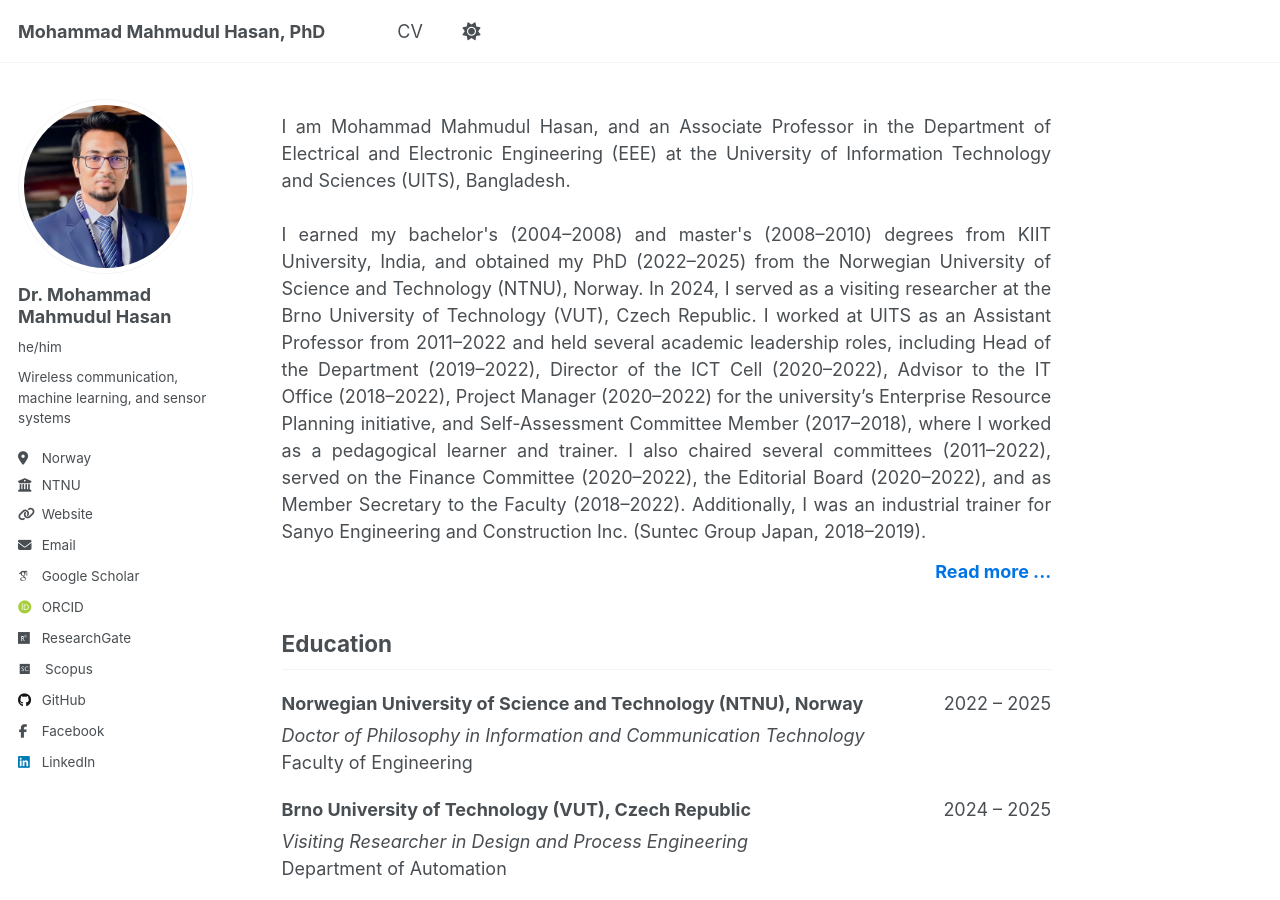
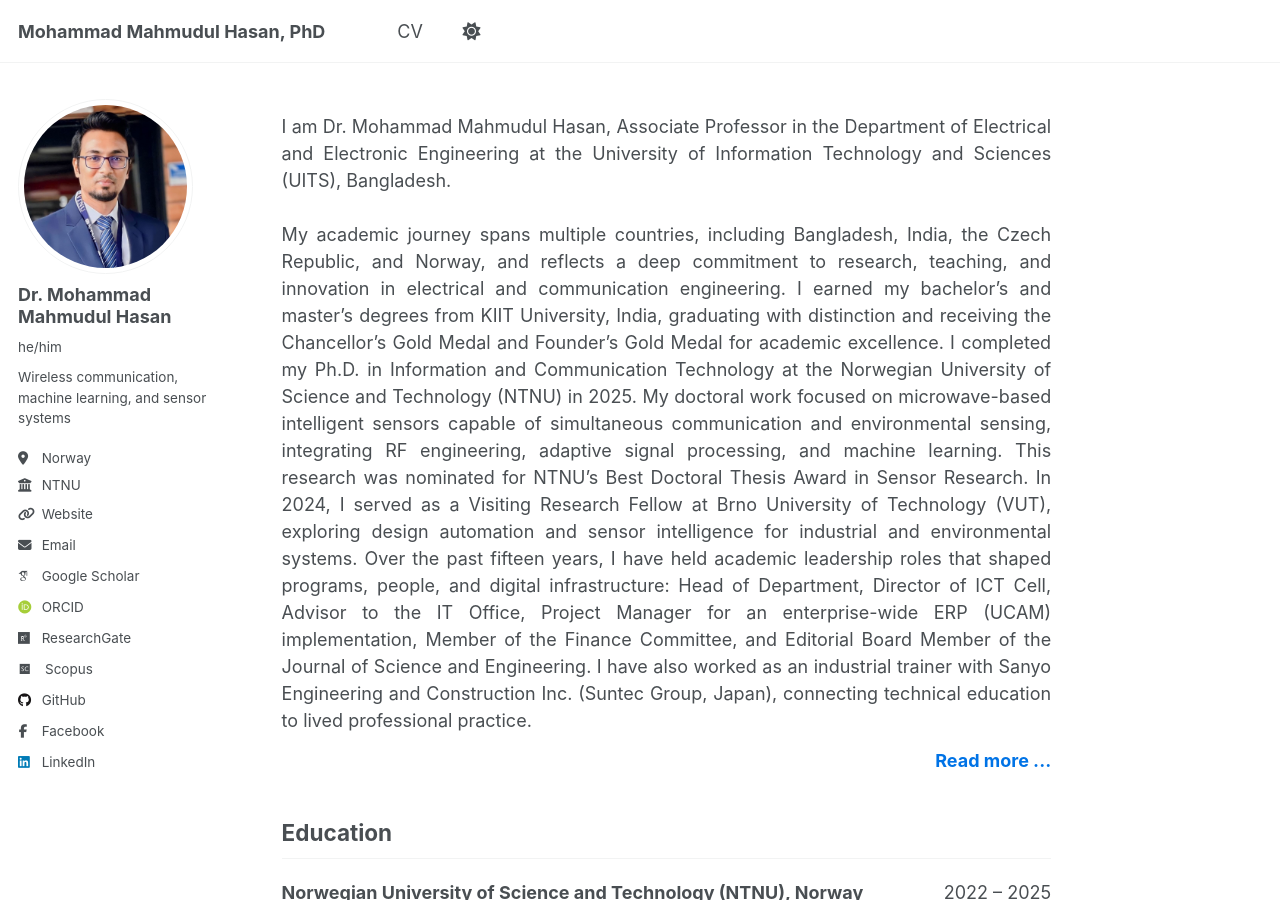
Before and after one commit to dearmahmud/dearmahmud.github.io, a Jekyll site: the page built from _pages/about.md, in a window 1280 px wide and 900 px high. Built offline with Jekyll 4.4.1, drawn with Linux system fonts in a browser that asks for light colours; some web fonts are replaced; part of the change alters nothing that is shown.

Commit message:
Update about.md

```diff
--- a/_pages/about.md
+++ b/_pages/about.md
@@ -8,9 +8,10 @@ redirect_from:
 ---
 
 <p style="text-align: justify;">
-I am Mohammad Mahmudul Hasan, and an Associate Professor in the Department of Electrical and Electronic Engineering (EEE) at the University of Information Technology and Sciences (UITS), Bangladesh. <br><br>
+I am Dr. Mohammad Mahmudul Hasan, Associate Professor in the Department of Electrical and Electronic Engineering at the University of Information Technology and Sciences (UITS), Bangladesh. <br><br>
 
-I earned my bachelor's (2004–2008) and master's (2008–2010) degrees from KIIT University, India, and obtained my PhD (2022–2025) from the Norwegian University of Science and Technology (NTNU), Norway. In 2024, I served as a visiting researcher at the Brno University of Technology (VUT), Czech Republic. I worked at UITS as an Assistant Professor from 2011–2022 and held several academic leadership roles, including Head of the Department (2019–2022), Director of the ICT Cell (2020–2022), Advisor to the IT Office (2018–2022), Project Manager (2020–2022) for the university’s Enterprise Resource Planning initiative, and Self-Assessment Committee Member (2017–2018), where I worked as a pedagogical learner and trainer. I also chaired several committees (2011–2022), served on the Finance Committee (2020–2022), the Editorial Board (2020–2022), and as Member Secretary to the Faculty (2018–2022). Additionally, I was an industrial trainer for Sanyo Engineering and Construction Inc. (Suntec Group Japan, 2018–2019).
+My academic journey spans multiple countries, including Bangladesh, India, the Czech Republic, and Norway, and reflects a deep commitment to research, teaching, and innovation in electrical and communication engineering. I earned my bachelor’s and master’s degrees from KIIT University, India, graduating with distinction and receiving the Chancellor’s Gold Medal and Founder’s Gold Medal for academic excellence. I completed my Ph.D. in Information and Communication Technology at the Norwegian University of Science and Technology (NTNU) in 2025. My doctoral work focused on microwave-based intelligent sensors capable of simultaneous communication and environmental sensing, integrating RF engineering, adaptive signal processing, and machine learning. This research was nominated for NTNU’s Best Doctoral Thesis Award in Sensor Research. In 2024, I served as a Visiting Research Fellow at Brno University of Technology (VUT), exploring design automation and sensor intelligence for industrial and environmental systems.
+Over the past fifteen years, I have held academic leadership roles that shaped programs, people, and digital infrastructure: Head of Department, Director of ICT Cell, Advisor to the IT Office, Project Manager for an enterprise-wide ERP (UCAM) implementation, Member of the Finance Committee, and Editorial Board Member of the Journal of Science and Engineering. I have also worked as an industrial trainer with Sanyo Engineering and Construction Inc. (Suntec Group, Japan), connecting technical education to lived professional practice.
 
 </p>
 
@@ -22,32 +23,30 @@ I earned my bachelor's (2004–2008) and master's (2008–2010) degrees from KII
 
 <div id="read-more" markdown="1" style="display: none; text-align: justify;">
 
-## My Academic Journey
-My academic path began at KIIT University, where I built a strong foundation in communication engineering and earned the Chancellor’s Gold Medal and the Founder’s Gold Medal for academic excellence.
-My doctoral studies at NTNU further shaped my research vision—focusing on microwave-based intelligent sensors capable of simultaneous communication and environmental sensing. This work integrated RF engineering, data-driven modeling, and intelligent signal processing, earning a nomination for NTNU’s Best Ph.D. Thesis Award in Sensor Technology.
+## Academic Vision
+My academic vision is rooted in the belief that engineering education should prepare students not only to master technical knowledge but also to apply it creatively and responsibly in real-world contexts. I strive to create learning environments that encourage curiosity, critical thinking, and collaboration, enabling students to become adaptive problem-solvers and lifelong learners.
 
-Throughout this journey, I’ve published extensively in high-impact journals such as the IEEE Sensors Journal, ACS Sensors, and IEEE Access, addressing challenges in adaptive antenna systems, molecularly imprinted polymer sensors, and physical-layer security in MIMO-OFDM networks.
+## Research Interests
+My research focuses on intelligent sensing and communication systems, machine learning for signal processing, and energy-efficient architectures for IoT and edge computing. I am particularly interested in:
 
+ - Integrated sensing and communication (ISAC) for next-generation wireless systems.
+ - AI-assisted design automation for analog/RF circuits.
+ - Low-power architectures for embedded and edge intelligence.
 
-## Research and Collaboration
-My research philosophy is rooted in interdisciplinarity and practical impact.
-At Brno University of Technology, I worked on design and process automation, applying sensor intelligence to industrial and environmental systems. My broader research explores how AI and signal processing can enhance communication reliability, sensing precision, and energy efficiency—particularly in applications such as wireless sensor networks, IoT, and carbon monitoring technologies.
-
-I actively collaborate across academia and industry, drawing on experience from GrameenPhone (Telenor Group), Sanyo Engineering & Construction (Japan), and All India Radio & Doordarshan (India). These experiences taught me how to bridge the gap between theoretical research and real-world engineering systems.
-
+I have published extensively in high-impact journals such as _IEEE Sensors Journal, IEEE Transactions on Instrumentation and Measurement, ACS Sensors, Nature, and Sensors and Actuators A: Physical_. My work bridges theory and application, addressing challenges in wireless communication systems, adaptive antenna systems, molecularly imprinted polymer sensors, and physical-layer security in MIMO-OFDM networks.
 
 ## Teaching and Mentorship
-With over 14 years of teaching experience, I’ve taught courses such as Wireless Communication Systems, Network Security, Computer Networks, and IoT System Design.
-I’ve also supervised more than 200 undergraduate and postgraduate theses, helping students turn technical curiosity into practical innovation.
+Teaching is central to my academic identity. Over the past 15 years, I have taught a wide range of engineering subjects across electrical, electronic, communication, and computer engineering. My approach emphasizes clarity, engagement, and relevance, ensuring that students connect theoretical principles to real-world engineering challenges.
+I have supervised more than 100 undergraduate and 20 postgraduate projects and theses, guiding students through research design, implementation, and dissemination. Many of these projects have evolved into industry collaborations or contributed to published research, reflecting my commitment to mentorship and scholarly growth.
 
-In my administrative roles, I’ve served as Head of the Department of Electronics and Communication Engineering, Director of the ICT Cell, and Editorial Board Member of the Journal of Science and Engineering. Each role has strengthened my belief in the transformative power of education, collaboration, and mentorship.
+## Leadership and Service
+Beyond the classroom and laboratory, I have played an active role in shaping academic programs and institutional systems. As Head of Department, I led curriculum modernization and quality assurance initiatives. As Director of ICT Cell, I spearheaded a university-wide digital transformation, implementing ERP systems for academic management and remote learning infrastructure. These roles have deepened my understanding of educational leadership and the strategic integration of technology in higher education.
 
+## Global Engagement and Collaboration
+My academic journey has been enriched by international collaborations and cross-cultural experiences. From India to Norway and the Czech Republic, I have worked with diverse teams on projects that combine engineering innovation with societal impact. I continue to seek partnerships that advance interdisciplinary research and global knowledge exchange.
 
 ## Beyond Academia
-I’m fluent in Bengali, English, and Hindi, and currently learning Norwegian (Bokmål) to deepen my connection with Norway’s academic and cultural landscape.
-
-When I’m not immersed in research or teaching, I enjoy exploring new technologies, open-source projects, and cross-disciplinary collaborations that challenge conventional thinking. My curiosity lies in how intelligent systems can make communication networks more adaptive, secure, and sustainable.
-
+Outside my professional work, I am passionate about exploring emerging technologies, open-source projects, and collaborative initiatives that challenge conventional thinking. I am fluent in Bengali, English, and Hindi, and currently learning Norwegian (Bokmål) to strengthen my engagement with Scandinavian research communities.
 
 ## Acknowledgments
 I remain deeply grateful to my supervisors — Dr. Sudhansu Sekhar Singh, Dr. Michael Cheffena Gebresilassie, Dr. Pavel Škrabánek, and Dr. Sule Yildirim Yayilgan — and to all others whose mentorship has shaped not only my research but also my approach to scientific inquiry. Their guidance continues to inspire my pursuit of meaningful innovation and lasting impact.
```
